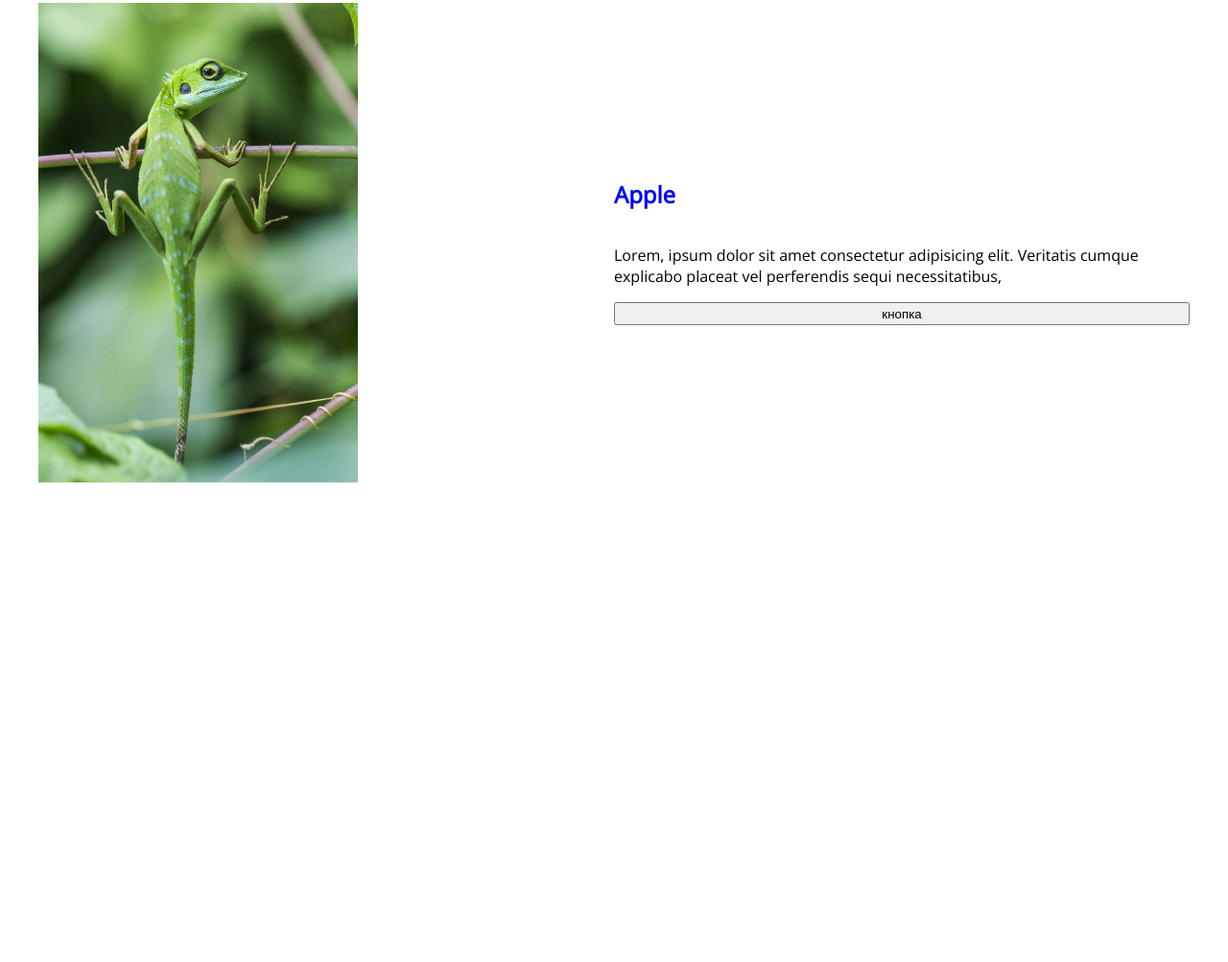
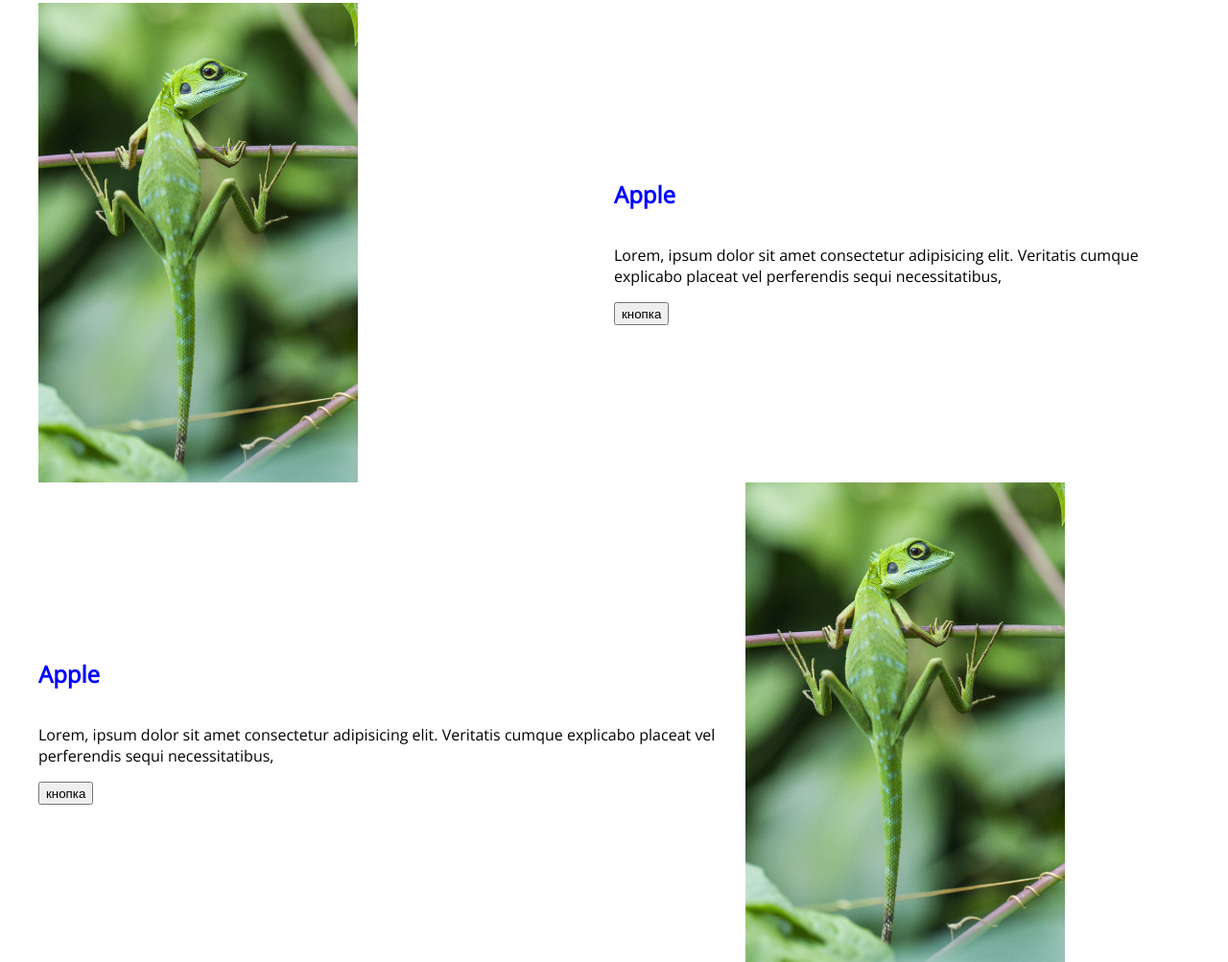
Before and after one commit to smoloff/lessson2, a plain HTML site: page index.html in a window 1280 px wide. Shown: the part 285-1288 px from the top of the page at 96% size. Before the commit the page ends 800 px from the top, so only its background shows below. Drawn offline with nearby package versions, Linux system fonts and the light colour scheme.

Commit message:
fix bugs

```diff
--- a/index.html
+++ b/index.html
@@ -46,21 +46,32 @@
 
 
     <section class="section image-section">
-
       <div class="text-cnt-right">
         <h1 class="heading">Apple</h1>
         <p>Lorem, ipsum dolor sit amet consectetur adipisicing elit. Veritatis cumque explicabo placeat vel perferendis
           sequi necessitatibus, </p>
-        <button>кнопка</button>
+        <div>
+          <button>кнопка</button>
+        </div>
       </div>
+      <div class="img-cnt"></div>
+    </section>
 
+    <section class="section image-section image-flex-section">
+      <div class="text-cnt-flex">
+        <h1 class="heading">Apple</h1>
+        <p>Lorem, ipsum dolor sit amet consectetur adipisicing elit. Veritatis cumque explicabo placeat vel perferendis
+          sequi necessitatibus, </p>
+        <div>
+          <button>кнопка</button>
+        </div>
+      </div>
       <div class="img-cnt"></div>
+    </section>
 
-    </section>
   </main>
 
   <footer>
-
   </footer>
 
 
--- a/style.css
+++ b/style.css
@@ -9,8 +9,7 @@ a {
   flex: 1;
 }
 
-body,
-ul {
+body, ul {
   list-style: none;
   padding: 0;
   margin: 0;
@@ -48,7 +47,6 @@ ul {
   font-size: 15px;
   text-transform: uppercase;
   font-weight: 100;
-
 }
 
 .nav-list>li>a {
@@ -77,8 +75,8 @@ ul {
 .section {
 width:1200px;
 margin: 0 auto;
+}
 
-}
 .image-section {
   height:500px;
 }
@@ -88,6 +86,7 @@ margin: 0 auto;
   height: 100%;
   background-size: contain;
   background-repeat: no-repeat;
+  width: 50%;
 }
 
 .text-cnt-right {
@@ -98,3 +97,12 @@ margin: 0 auto;
   float: right;
   height: 100%;
 }
+.image-flex-section {
+  display: flex;
+}
+
+.text-cnt-flex {
+  display: flex;
+  flex-direction: column;
+  justify-content: center;
+}
```
